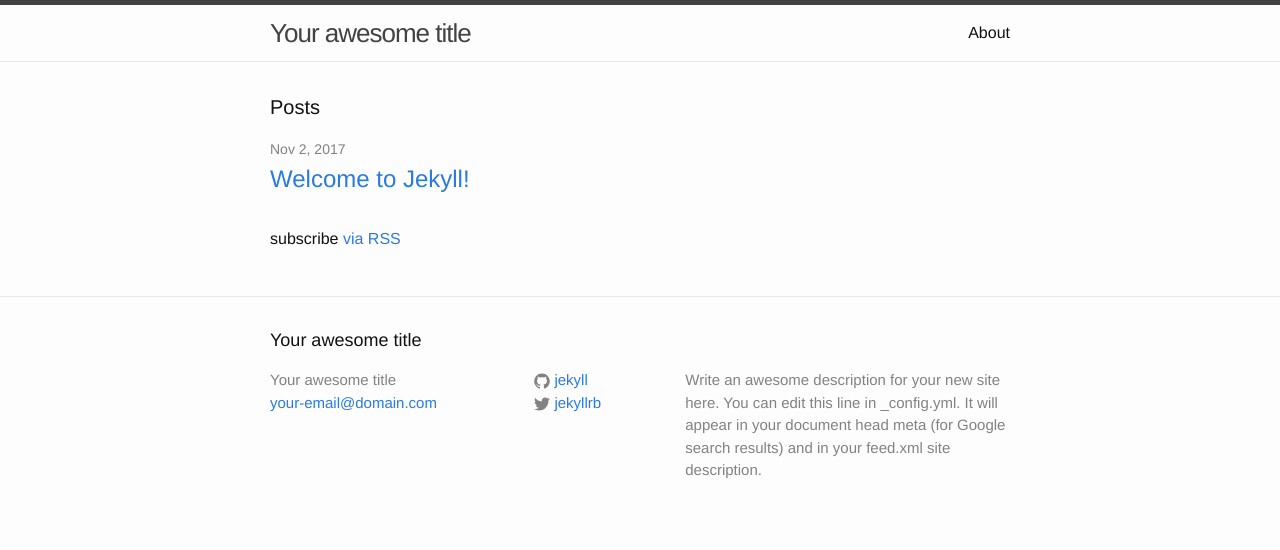
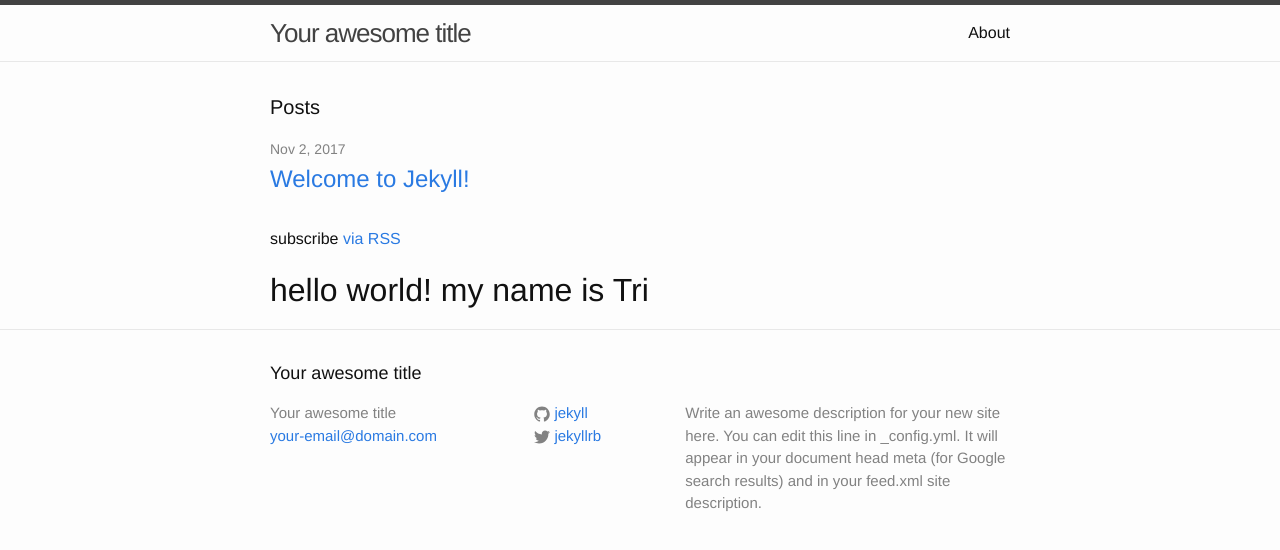
Before and after one commit to tranminhtri75/tranminhtri75.github.io, a Jekyll site: the page built from index.html, in a window 1280 px wide. Shown: the top 550 px of the page. Built offline with Jekyll 4.4.1, drawn with Linux system fonts in a browser that asks for light colours.

Commit message:
Update index.html

```diff
--- a/index.html
+++ b/index.html
@@ -21,3 +21,5 @@ layout: default
   <p class="rss-subscribe">subscribe <a href="{{ "/feed.xml" | prepend: site.baseurl }}">via RSS</a></p>
 
 </div>
+<div>
+  <h1> hello world! my name is Tri </h1>
```
